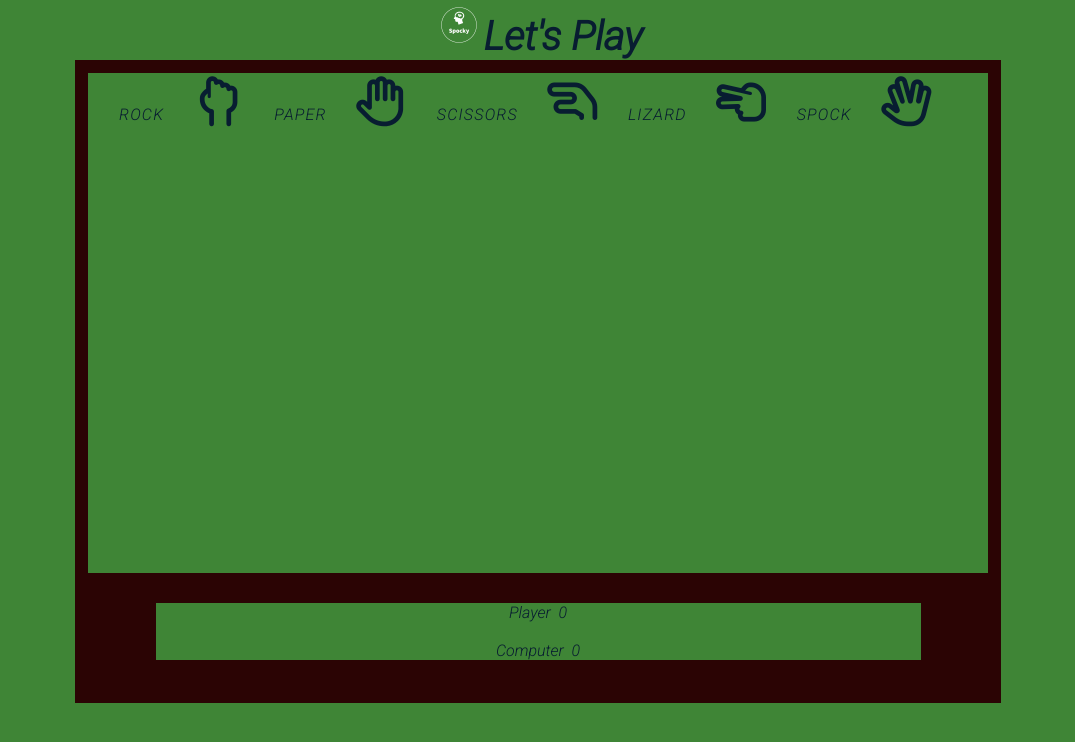
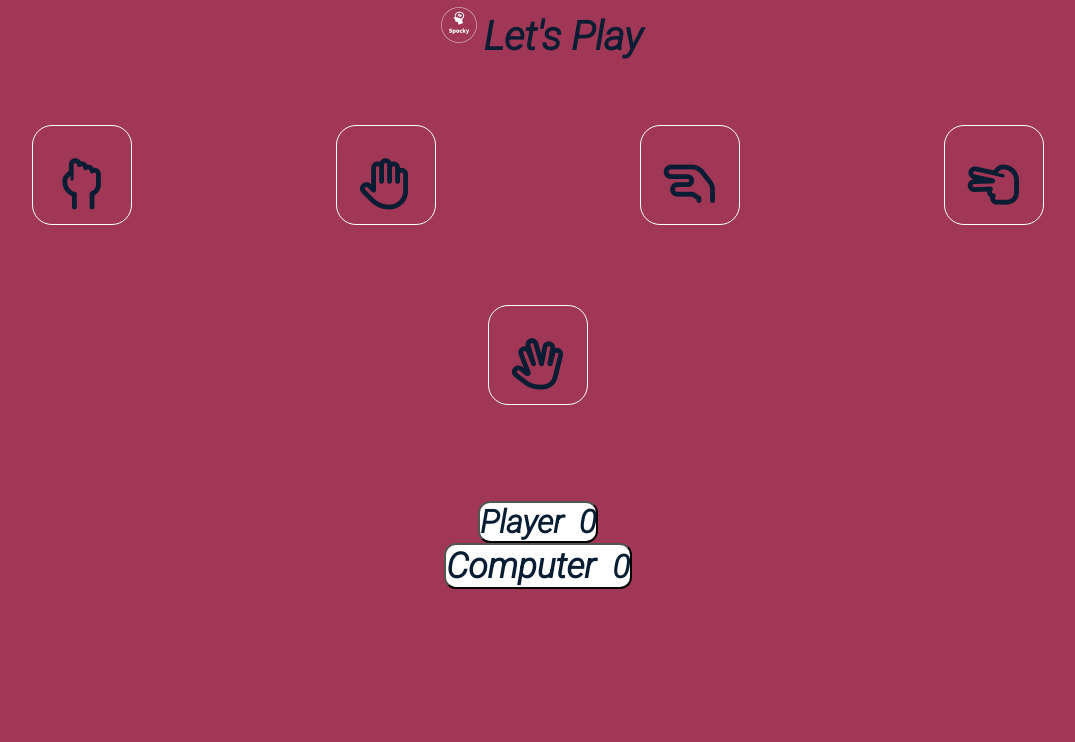
Before and after one commit to Thonyinstitute/Rock-paper-scissors-spocky, a plain HTML site: page index.html in a window 1280 px wide. Shown: the whole page, without its empty margins (102-1177 px from the left). Drawn offline with Linux system fonts and the light colour scheme.

Commit message:
add css styling and html adjustment

```diff
--- a/assets/css/style.css
+++ b/assets/css/style.css
@@ -1,6 +1,6 @@
 @import url("https://fonts.googleapis.com/css2?family=Roboto:ital,wght@1,300&display=swap");
 *{
-    background-color: rgb(63, 133, 54);
+    background-color: rgb(160, 55, 86);
     font-family: 'Roboto', sans-serif;
     color: #081d31;
     text-align: center;
@@ -20,53 +20,151 @@ I got my inspiration from the love math css
     padding-right: 5px;
 }
 #game-area{
-    background-color: rgb(43, 4, 4);
-    box-sizing: border-box;
-    width: 95%;
-    min-height: fit-content;
-    max-width: fit-content;
-    max-height: fit-content;
-    margin-left: auto;
-    margin-right: auto;
+    display: inline-flexbox;
+    box-sizing: content-box;
+    margin: auto;
+    padding: 1%;
+}
+
+.controls-area {
+    display: inline-flexbox;
+    box-sizing: content-box;
+    margin: auto;
     padding: 1%;
 }
 
 .score-area {
-    width: 85%;
+    width: 95%;
     margin: 30px auto;
+    font-size: 1.2rem;
+    background-color: inherit;
 }
 
-.controls-area {
-    width: 900px;
-    height: 500px;
-    font-family: "Roboto", sans-serif;
-    text-transform: uppercase;
-    letter-spacing: 1.2px;
-    color: brown;
-}
+
+
+/**
+style the button to fit the game area */
 
 .btn {
-    font-size: 50px;
-    width: 100px;
+    width: 220px;
     height: 60px;
-    border: none;
     font-family: "Roboto", sans-serif;
-    text-transform: uppercase;
+    text-transform: capitalize;
     letter-spacing: 1.2px;
+    color: white;
 }
 
 .btn:focus {
     outline: none;
 }
 
+.text-label {
+    font-size: 1.5rem;
+    font-weight: bold;
+}
+
+.btn--big {
+    letter-spacing: 1px;
+    font-weight: bold;
+    padding-top: 20px;
+    border-radius: 20%;
+    border: 1px solid;
+    width: 100px;
+    height: 100px;
+    font-size: 3.2rem;
+    margin: 40px 100px;
+    transition: all 0.5s;
+}
+
+.btn--big::after {
+    content: attr(data-type);
+    font-size: 1rem;
+    color: inherit;
+    position: relative;
+}
+
+/** style the button to hover with and active in color */
+
+.btn--big:hover, .btn--big:active {
+    background-color: white;
+}
 
 
-@media screen and (max-width: 425px) {
+/**
+Sccore area */
+
+#player1 {
+    font-size: 2rem;
+    font-weight: bold;
+    border-radius: 35%;
+    background-color: inherit;
+}
+
+.text-label-btn {
+    font-weight: bold;
+    font-size: 2rem;
+    border-radius: 12px;
+    background-color: white;
+
+}
+
+#computer {
+    font-weight: bold;
+    font-size: 2.2rem;
+    border-radius: 12px;
+    background-color: inherit;
+}
+
+/** style to be responsive on mobile */
+@media (max-width: 414px) {
+    .controls-area {
+        width: 100%;
+    }
+
+    .btn--big {
+        margin: 0 10px;
+        padding: 5px;
+        border: 5px solid;
+        width: 50px;
+        height: 50px;
+        font-size: 1.5rem;
+    }
+
+    .btn--big::after {
+        font-size: 0.6rem;
+        left: -0.7rem;
+    }
+
+    .score-area {
+        width: 100%;
+    }
+
+    .scores {
+        margin: 0.5em auto;
+        display: block;
+        padding: 5px;
+    }
+
     .heading {
-        margin-bottom: 1rem;
+        font-size: 2rem;
     }
-    #game-area {
-        padding: 0rem;
-        margin: auto;
-        width: 90%;
+}
+
+@media (max-width: 320px) {
+    .game-area {
+        height: 70vh;
     }
+
+    .controls-area {
+        width: 75%;
+        margin: 10px auto;
+    }
+
+    .btn--big {
+        margin: 10px 10px;
+    }
+    .question-area {
+        padding: 10px 0;
+    }
+
+}
--- a/index.html
+++ b/index.html
@@ -18,21 +18,27 @@
     <h1 id="heading"> <img src="assets/images/Spocky-logos_white.png" alt="logo">Let's Play</h1>
 <section id="game-area">
     <div class="controls-area">
-    <span class="text-label">Rock</span>
-    <button icon="btn btn--big" id="btn btn--big" class="btn btn--big"><i aria-label="btn btn--big" class="fa-regular fa-hand-back-fist"></i></button>
-    <span class="text-label">Paper</span>
-    <button icon="btn btn--big" id="btn btn--big" class="btn btn--big"><i aria-label="btn btn--big" class="fa-regular fa-hand"></i></button>
-    <span class="text-label">Scissors</span>
-    <button icon="btn btn--big" id="btn btn--big" class="btn btn--big"><i aria-label="btn btn--big" class="fa-regular fa-hand-lizard"></i></button>
-    <span class="text-label">Lizard</span>
-    <button icon="btn btn--big" id="btn btn--big" class="btn btn--big"><i aria-label="btn btn--big" class="fa-regular fa-hand-scissors"></i></button>
-    <span class="text-label">Spock</span>
-    <button icon="btn btn--big" id="btn btn--big" class="btn btn--big"><i aria-label="btn btn--big" class="fa-regular fa-hand-spock"></i></button>
+    <button  id="btn btn--big--rock" class="btn btn--big">
+        <i class="fa-regular fa-hand-back-fist"></i>
+    </button>
+    <button id="btn btn--big--paper" class="btn btn--big">
+        <i class="fa-regular fa-hand"></i>
+    </button>
+    <button id="btn btn--big--lizard" class="btn btn--big">
+        <i class="fa-regular fa-hand-lizard">
+    </i></button>
+    <button id="btn btn--big--scissors" class="btn btn--big">
+        <i class="fa-regular fa-hand-scissors">
+    </i></button>
+    <button  id="btn btn--big--spock" class="btn btn--big">
+        <i class="fa-regular fa-hand-spock"></i>
+    </button>
     </div>
-    <div class="score-area">
-        <p  class="text-label"> <span id="player1">Player &nbsp;</span>0</p>
-        <br>
-        <p  class="text-label"> <span id="computer">Computer &nbsp;</span>0</p>
+</section>
+<section class="score-area">
+    <div class="scores">
+        <button  class="text-label-btn"> <span id="player1">Player &nbsp;</span>0</button><br>
+        <button  class="text-label-btn"> <span id="computer">Computer &nbsp;</span>0</button>
     </div>
 </section>
 
```
